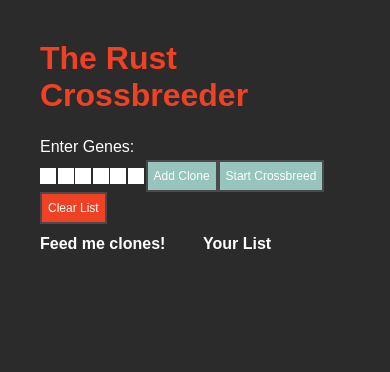
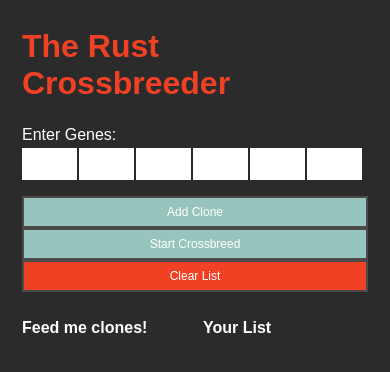
Before and after one commit to Jachub123/gene_counting, a Next.js app: page / in a window 390 px wide. Shown: the top 372 px of the page. Built offline with nearby package versions, Linux system fonts and the light colour scheme.

Commit message:
mobile friendlyness added

```diff
--- a/pages/index.js
+++ b/pages/index.js
@@ -914,13 +914,14 @@ export default function Home() {
               : (e.target.value = "")
           }
         ></input>
+      </div>
+      <div className="flex1 break">
         <button onClick={addClone}>Add Clone</button>
         <button onClick={crossbreed}>Start Crossbreed</button>
         <button className="delete" onClick={clearList}>
           Clear List
         </button>
       </div>
-
       <div className="flex">
         <div>{renderCrossbreedResult()}</div>
         <div>
--- a/styles/styles.scss
+++ b/styles/styles.scss
@@ -1,5 +1,5 @@
 body {
-  padding: 2rem 3rem;
+  padding: 0.5rem 0.75rem;
   background-color: rgb(43, 43, 43);
   color: white;
   font-family: Arial, Helvetica, sans-serif;
@@ -8,11 +8,32 @@ body {
 html {
   font-size: 8px;
 }
+.break {
+  margin: 2rem 0;
+  display: flex;
+  flex-direction: column;
+}
+
+@media (min-width: 425px) {
+  html {
+    font-size: 12px;
+  }
+  .break {
+    flex-direction: row;
+    button {
+      width: 33%;
+    }
+  }
+}
 @media (min-width: 768px) {
   html {
-    font-size: 16px;
+    font-size: 20px;
+  }
+  body {
+    padding: 1.2rem 1.6rem;
   }
 }
+
 .flex1 {
   height: 10%;
 }
@@ -21,8 +42,8 @@ html {
   display: flex;
   flex-direction: row;
   column-gap: 2rem;
-  div {
-    flex-basis: 50%;
+  > div {
+    width: 50%;
   }
 }
 
@@ -39,11 +60,11 @@ html {
 .line {
   height: 1px;
   background-color: white;
-  width: 50%;
+  width: 100%;
 }
 .geneInput {
-  width: 2rem;
-  height: 2rem;
+  width: 16%;
+  height: 4rem;
   border: none;
   margin-right: 0.2rem;
 }
@@ -51,7 +72,7 @@ html {
 .clone {
   display: flex;
   p {
-    width: 3rem;
+    width: 16%;
     height: 3rem;
     border-radius: 5px;
     margin: 1rem 0.1rem;
```
